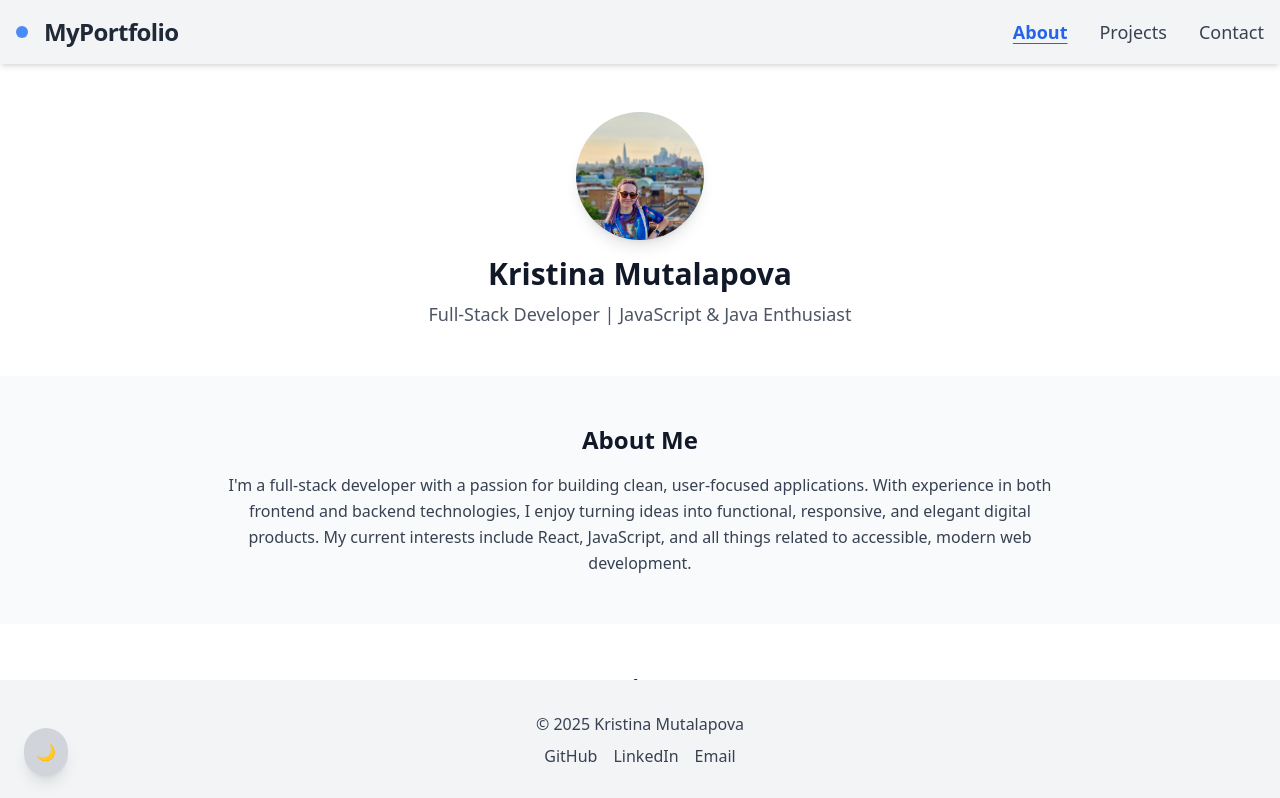
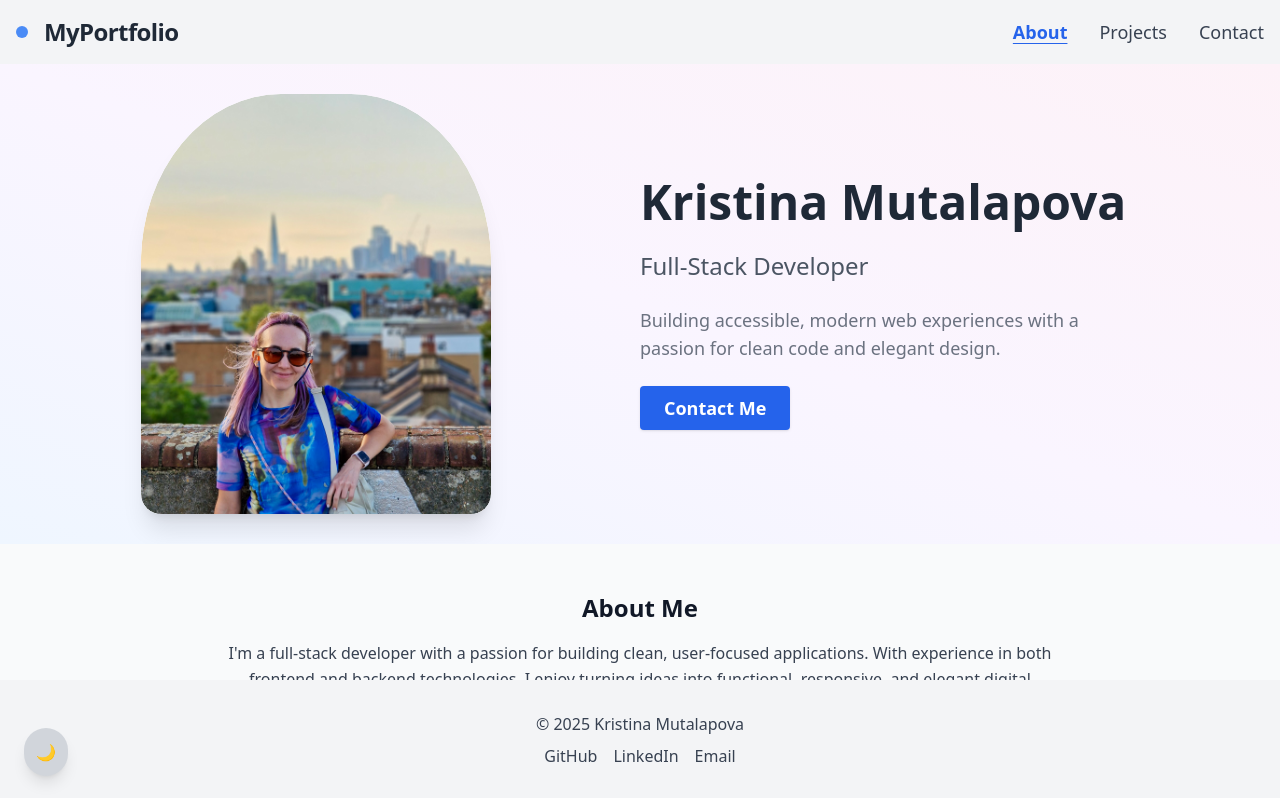
Before and after one commit to krismutalapova/portfolio-website, a React (Create React App) app: page / in a window 1280 px wide. Shown: the top 798 px of the page. Built offline with nearby package versions, Linux system fonts and the light colour scheme.

Commit message:
feat: add animated gradient background, tagline, and contact button to hero section

```diff
--- a/src/components/Header.js
+++ b/src/components/Header.js
@@ -2,16 +2,30 @@ import profileImg from '../assets/profile.jpg';
 
 function Header() {
     return (
-        <header className="text-center py-8 md:py-12">
-            <img
-                src={profileImg}
-                alt="Kristina Mutalapova profile photo"
-                className="w-24 h-24 md:w-32 md:h-32 mx-auto rounded-full mb-4 shadow-lg object-cover"
-            />
-            <h1 className="text-2xl md:text-3xl font-bold mb-2">Kristina Mutalapova</h1>
-            <p className="text-base md:text-lg text-gray-600 dark:text-gray-300">
-                Full-Stack Developer | JavaScript & Java Enthusiast
-            </p>
+        <header className="relative flex flex-col md:flex-row items-center justify-center min-h-[60vh] w-full bg-gradient-to-tr from-blue-50 via-purple-50 to-pink-50 dark:from-blue-900 dark:via-purple-900 dark:to-pink-900 overflow-hidden px-4 md:px-0">
+            <div className="flex-1 flex justify-center items-center py-8 md:py-0 w-full max-w-4xl mx-auto">
+                <div className="relative w-[60vw] max-w-[350px] h-[40vw] max-h-[420px] flex items-end bg-white/80 dark:bg-gray-900/80 rounded-t-[40%] rounded-b-[20px] shadow-xl overflow-hidden">
+                    <img
+                        src={profileImg}
+                        alt="Kristina Mutalapova profile photo"
+                        className="w-full h-full object-cover object-top md:object-center rounded-t-[40%] rounded-b-[20px]"
+                    />
+                </div>
+            </div>
+            <div className="flex-1 flex flex-col items-center md:items-start justify-center z-10 text-center md:text-left space-y-4 md:space-y-6 w-full max-w-2xl mx-auto px-2">
+                <h1 className="text-2xl sm:text-3xl md:text-5xl font-bold text-gray-800 dark:text-white break-words">Kristina Mutalapova</h1>
+                <p className="text-base sm:text-lg md:text-2xl text-gray-600 dark:text-gray-300 font-medium">Full-Stack Developer</p>
+                <p className="text-sm sm:text-base md:text-lg text-gray-500 dark:text-gray-400 max-w-md mx-auto md:mx-0 break-words">
+                    Building accessible, modern web experiences with a passion for clean code and elegant design.
+                </p>
+                <a
+                    href="mailto:kris.mutalapova@pm.me"
+                    className="inline-block px-6 py-2 bg-blue-600 text-white rounded shadow hover:bg-blue-700 transition font-semibold text-base md:text-lg mt-2 max-w-full"
+                    style={{ wordBreak: 'break-word' }}
+                >
+                    Contact Me
+                </a>
+            </div>
         </header>
     );
 }
--- a/src/index.css
+++ b/src/index.css
@@ -14,3 +14,27 @@ html {
 .animate-fade-in {
   animation: fade-in 0.3s ease;
 }
+
+/* Animated gradient and floating shapes in the header section */
+@keyframes gradient-move {
+  0%, 100% { background-position: 0% 50%; }
+  50% { background-position: 100% 50%; }
+}
+.animate-gradient-move {
+  background-size: 200% 200%;
+  animation: gradient-move 8s ease-in-out infinite;
+}
+@keyframes float-slow {
+  0%, 100% { transform: translateY(0) scale(1); }
+  50% { transform: translateY(-20px) scale(1.05); }
+}
+.animate-float-slow {
+  animation: float-slow 7s ease-in-out infinite;
+}
+@keyframes float-slower {
+  0%, 100% { transform: translateY(0) scale(1); }
+  50% { transform: translateY(20px) scale(1.1); }
+}
+.animate-float-slower {
+  animation: float-slower 11s ease-in-out infinite;
+}
```
